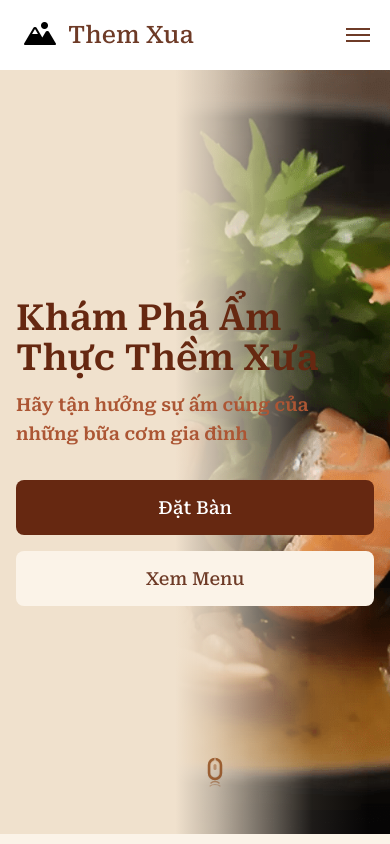
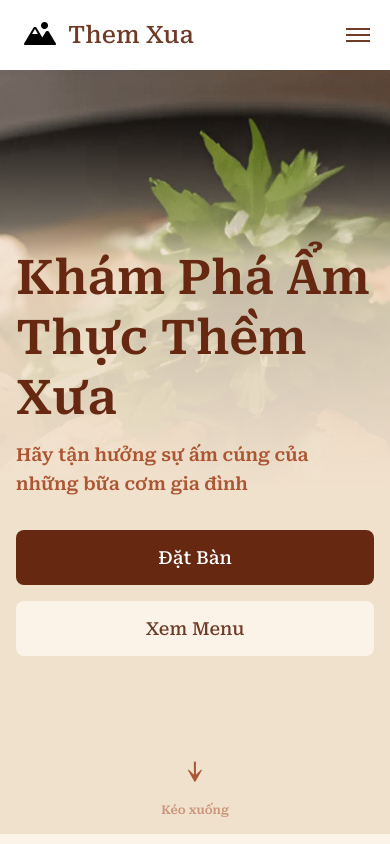
Before and after one commit to LJFamily2/NextJS_ThemXua, a Next.js app in the folder themxua/frontend/: page / in a window 390 px wide. Shown: the top 844 px of the page. Built offline with nearby package versions, Linux system fonts and the light colour scheme.

Commit message:
Refactor build and paths manifests; remove unused routes; enhance HeroSection with responsive overlay gradients and animations; update BookingPage for improved accessibility; add responsive styles in globals.css.

```diff
--- a/themxua/frontend/app/booking/page.tsx
+++ b/themxua/frontend/app/booking/page.tsx
@@ -1,6 +1,6 @@
 export default function BookingPage() {
   return (
-    <section className="relative min-h-screen flex items-center justify-center px-2 sm:px-4 md:px-8 py-8">
+    <section id="booking" className="relative min-h-screen flex items-center justify-center px-2 sm:px-4 md:px-8 py-8">
       {/* background */}
       <div
         className="absolute inset-0 bg-cover bg-center"
@@ -19,7 +19,7 @@ export default function BookingPage() {
           <li>Tiệc sinh nhật</li>
           <li>Cá nhân</li>
         </ul>
-        <p className="text-base sm:text-lg md:text-xl font-instrument mb-4 sm:mb-6 text-themxua-secondary/80 italic text-center">
+        <p className="text-left text-base sm:text-lg md:text-xl font-instrument mb-4 sm:mb-6 text-themxua-secondary/80 italic md:text-center">
           Xin hãy gọi hoặc kết bạn{' '}
           <span className="font-bold text-themxua-primary">ZALO</span> bên dưới:
         </p>
--- a/themxua/frontend/app/components/sections/HeroSection.tsx
+++ b/themxua/frontend/app/components/sections/HeroSection.tsx
@@ -18,17 +18,10 @@ const HeroSection: React.FC = () => {
           priority
         />
       </div>{' '}
-      {/* Curved Overlay Gradient */}
+      {/* Overlay Gradient */}
       <div
-        className="absolute inset-0 animate-slide-in-left"
+        className="absolute inset-0 animate-slide-in-left md:animate-slide-in-left bg-gradient-mobile md:bg-gradient-desktop"
         style={{
-          background: `linear-gradient(90deg,
-          #F0E1CD 0%,
-          #F0E1CD 45%,
-          rgba(240, 225, 205, 0.8) 55%,
-          rgba(240, 225, 205, 0.4) 70%,
-          rgba(240, 225, 205, 0.1) 80%,
-          transparent 95%)`,
           animationDelay: '0.2s',
           animationFillMode: 'both',
         }}
@@ -44,12 +37,12 @@ const HeroSection: React.FC = () => {
         <div className="w-full max-w-7xl mx-auto px-4 md:px-8 lg:px-[90px]">
           <div className="max-w-[691px]">
             {/* Main Heading */}
-            <h1 className="font-roboto-serif font-semibold  text-4xl md:text-6xl lg:text-[72px] md:leading-tight lg:leading-none text-themxua-secondary mb-3 ">
+            <h1 className=" font-semibold text-5xl leading-tight md:text-6xl lg:text-[72px] md:leading-tight lg:leading-none text-themxua-secondary mb-3 ">
               Khám Phá Ẩm Thực Thềm Xưa
             </h1>
 
             {/* Subtitle */}
-            <p className="font-roboto-serif font-semibold text-lg md:text-xl lg:text-xl leading-relaxed text-themxua-orange mb-8 lg:mb-12">
+            <p className=" font-semibold text-lg md:text-xl lg:text-xl leading-relaxed text-themxua-orange mb-8 lg:mb-12">
               Hãy tận hưởng sự ấm cúng của những bữa cơm gia đình
             </p>
 
@@ -58,7 +51,7 @@ const HeroSection: React.FC = () => {
               <ThemXuaButton
                 variant="primary"
                 size="lg"
-                href="/booking"
+                href="/booking#booking"
                 className="w-full sm:w-auto min-w-[172px] h-[55px] rounded-lg text-themxua-white"
               >
                 Đặt Bàn
@@ -76,13 +69,23 @@ const HeroSection: React.FC = () => {
           </div>
         </div>
       </div>
-      {/* Scroll Icon */}
-      <div className="absolute bottom-8 left-1/2 transform -translate-x-1/2 z-20 animate-bounce">
-        <MouseScrollIcon
-          size={40}
-          color="#8B4513"
-          className="opacity-80 hover:opacity-100 transition-opacity duration-300"
-        />
+      {/* Scroll Icon / Scroll Down for mobile */}
+      <div>
+        {/* Mobile: Animated Down Arrow with Text */}
+        <div className="flex flex-col items-center absolute bottom-4 left-1/2 transform -translate-x-1/2 z-20 sm:hidden">
+          <span className="animate-bounce text-themxua-orange text-3xl">↓</span>
+          <span className="mt-1 text-xs text-themxua-orange font-semibold animate-pulse">
+            Kéo xuống
+          </span>
+        </div>
+        {/* Desktop: Mouse Scroll Icon */}
+        <div className="hidden sm:block absolute bottom-8 left-1/2 transform -translate-x-1/2 z-20 animate-bounce">
+          <MouseScrollIcon
+            size={40}
+            color="#8B4513"
+            className="opacity-80 hover:opacity-100 transition-opacity duration-300"
+          />
+        </div>
       </div>
     </section>
   );
--- a/themxua/frontend/app/globals.css
+++ b/themxua/frontend/app/globals.css
@@ -78,6 +78,45 @@ html {
   }
 }
 
+/* Responsive overlay gradients for HeroSection */
+.bg-gradient-mobile {
+  background: linear-gradient(
+    0deg,
+    #f0e1cd 0%,
+    #f0e1cd 45%,
+    rgba(240, 225, 205, 0.8) 75%,
+    rgba(240, 225, 205, 0.4) 80%,
+    rgba(240, 225, 205, 0.1) 90%,
+    transparent 95%
+  );
+}
+
+@media (min-width: 768px) {
+  .bg-gradient-desktop {
+    background: linear-gradient(
+      90deg,
+      #f0e1cd 0%,
+      #f0e1cd 45%,
+      rgba(240, 225, 205, 0.8) 55%,
+      rgba(240, 225, 205, 0.4) 70%,
+      rgba(240, 225, 205, 0.1) 80%,
+      transparent 95%
+    );
+  }
+}
+
+/* Slide in from bottom animation for mobile */
+@keyframes slideInUp {
+  from {
+    opacity: 0;
+    transform: translateY(100%);
+  }
+  to {
+    opacity: 1;
+    transform: translateY(0);
+  }
+}
+
 .animate-fade-in {
   animation: fadeIn 2s ease-in-out;
 }
@@ -87,9 +126,15 @@ html {
 }
 
 .animate-slide-in-left {
-  animation: slideInLeft 0.8s cubic-bezier(0.4, 0, 0.2, 1);
+  animation: slideInUp 0.8s cubic-bezier(0.4, 0, 0.2, 1);
 }
 
 .animate-slide-in-left-content {
   animation: slideInLeftContent 0.8s cubic-bezier(0.4, 0, 0.2, 1);
 }
+
+@media (min-width: 768px) {
+  .animate-slide-in-left {
+    animation: slideInLeft 0.8s cubic-bezier(0.4, 0, 0.2, 1);
+  }
+}
```
